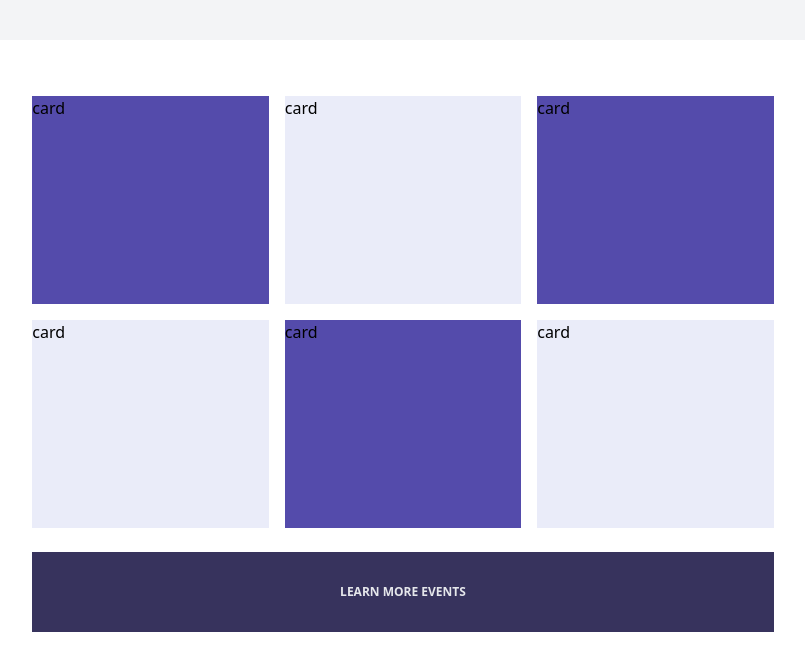
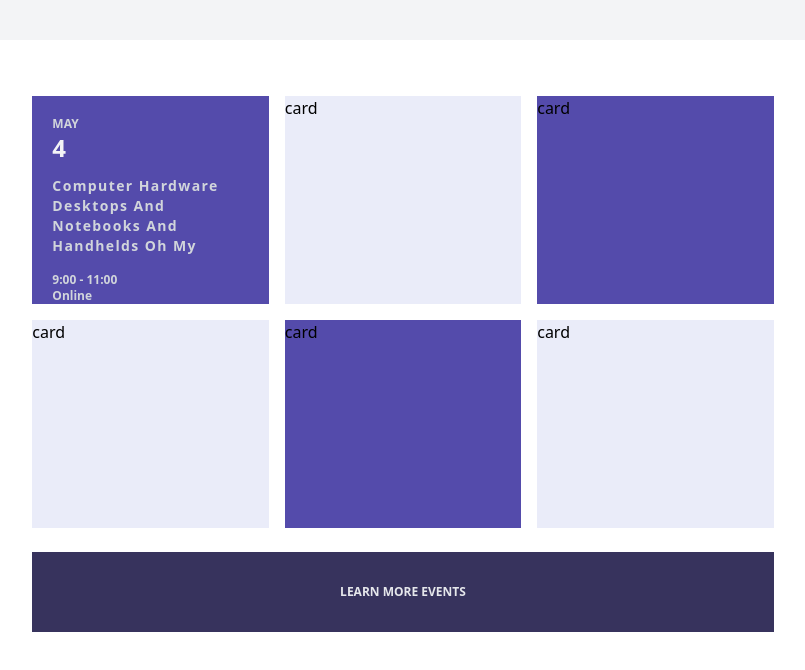
Before and after one commit to nasir-001/100-components, a Vue app: page /layout29 in a window 1280 px wide. Shown: the top 670 px of the page, without its empty margins (237-1042 px from the left). Built offline with nearby package versions, Linux system fonts and the light colour scheme; the HTML template or start-up script is replaced by a standard one.

Commit message:
designing the component

```diff
--- a/src/views/Layout29.vue
+++ b/src/views/Layout29.vue
@@ -3,7 +3,24 @@
     <div class="bg-white my-10 sticky w-4/6 rounded-md h-164 mx-auto">
       <div class="flex mx-12">
         <div class="w-1/3 h-52 bg-layout29firstCardColor mt-14 mx-2">
-          card
+          <div class="pt-5 pl-5 text-gray-300 text-xs font-bold">
+            MAY
+          </div>
+          <div class="text-2xl font-bold pl-5 text-gray-100">
+            4
+          </div>
+          <div class="pt-3 px-5 text-sm text-gray-300 font-bold tracking-widest">
+            Computer Hardware Desktops And Notebooks And Handhelds Oh My
+          </div>
+          <div class="flex justify-between mx-5">
+            <div class="text-gray-300 text-xs pt-4 font-bold">
+              9:00 - 11:00
+              <div class="text-gray-300 text-xs">
+                Online
+              </div>
+            </div>
+            <div class="mt-5 text-gray-300"></div>
+          </div>
         </div>
         <div class="w-1/3 h-52 bg-layout29secondCardColor mt-14 mx-2">
           card
```
